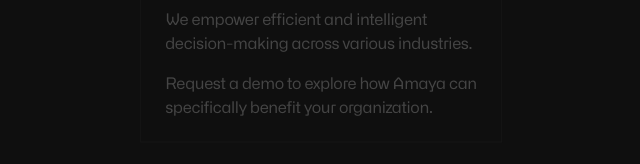
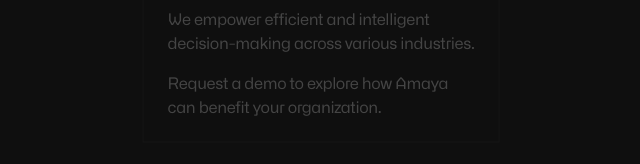
Before and after one commit to fvckprth/amaya, a Next.js app: page / in a window 1280 px wide. Shown: the part 387-551 px from the top of the page, without its empty margins (319-959 px from the left). Built offline with nearby package versions, Linux system fonts and the light colour scheme.

Commit message:
Copy updates

```diff
--- a/components/Body.tsx
+++ b/components/Body.tsx
@@ -11,8 +11,8 @@ export default function Body() {
                 decision-making across various industries.
             </p>
             <p>
-                Request a demo to explore how Amaya can <br />
-                specifically benefit your organization.
+                Request a demo to explore how Amaya <br />
+                can benefit your organization.
             </p>
         </div>
     );
```
